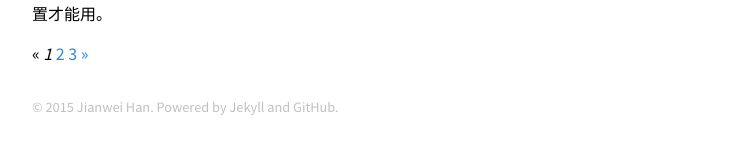
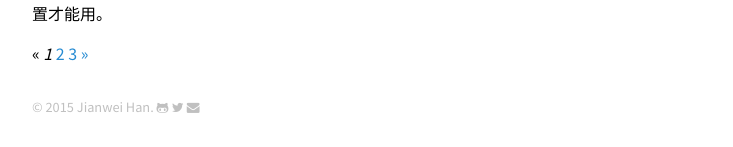
Before and after one commit to hanjianwei/hanjianwei.github.io, a Jekyll site: the page built from index.html, in a window 1280 px wide. Shown: the part 1259-1406 px from the top of the page, without its empty margins (272-1005 px from the left). Built offline with Jekyll 4.4.1, drawn with Linux system fonts in a browser that asks for light colours; the list of posts is cut into pages by our own code.

Commit message:
Add social links

```diff
--- a/_sass/scaffolding.scss
+++ b/_sass/scaffolding.scss
@@ -19,8 +19,18 @@ header nav, h1, h2, h3 {
   a {
     color: #505050;
   }
+  small {
+    color: #c0c0c0;
+  }
 }
 
-footer a {
-  color: inherit;
+footer {
+  color: #c0c0c0;
+  a {
+    color: inherit;
+    &:hover,
+    &:focus {
+      text-decoration: none;
+    }
+  }
 }
--- a/_sass/typography.scss
+++ b/_sass/typography.scss
@@ -1,36 +1,46 @@
 @font-face {
-  font-family: 'GB Heiti';
-  src: local('.PingFang SC Light'),
-       local('.PingFang-SC-Light'),
-       local('.PingFang SC'),
-       local('Hiragino Sans GB'),
-       local('Heiti SC Light'),
+  font-family: "GB Heiti";
+  src: local(".PingFang SC Light"),
+       local(".PingFang-SC-Light"),
+       local(".PingFang SC"),
+       local("Hiragino Sans GB"),
+       local("Heiti SC Light"),
        local(STHeitiSC-Light),
-       local('Heiti SC'),
+       local("Heiti SC"),
 
-       local('Microsoft Yahei'),
+       local("Microsoft Yahei"),
 
-       local('Noto Sans CJK SC'),
-       local('Source Han Sans SC'),
-       local('Source Han Sans CN'),
-       local('Droid Sans Fallback'),
-       local('WenQuanYi Micro Hei');
+       local("Noto Sans CJK SC"),
+       local("Source Han Sans SC"),
+       local("Source Han Sans CN"),
+       local("Droid Sans Fallback"),
+       local("WenQuanYi Micro Hei");
 }
 
 @font-face {
-  font-family: 'En Sans Serif';
+  font-family: "En Sans Serif";
   src: local(-apple-system),
-       local('Helvetica Neue'),
+       local("Helvetica Neue"),
        local(Helvetica),
        local(Arial);
 }
 
 @font-face {
-  font-family: 'Programming Mono';
-  src: local('Menlo'),
-       local('Consolas'),
-       local('Source Code Pro'),
-       local('Monaco');
+  font-family: "Programming Mono";
+  src: local("Menlo"),
+       local("Consolas"),
+       local("Source Code Pro"),
+       local("Monaco");
+}
+
+@font-face {
+  font-family: "Font Awesome";
+  src: local("FontAwesome"),
+       url("fontawesome-webfont.woff") format("woff");
+}
+
+.fo {
+  font-family: "Font Awesome";
 }
 
 $font-sans-serif:  "En Sans Serif", "GB Heiti", sans-serif !default;
@@ -57,11 +67,9 @@ header nav {
   small {
     font-size: 75%;
     font-weight: 400;
-    color: #c0c0c0;
   }
 }
 
 footer {
   font-size: 0.8rem;
-  color: #c0c0c0;
 }
--- a/index.html
+++ b/index.html
@@ -20,4 +20,11 @@ title: Home
 </div>
 
 {% include pagination.html %}
-<footer>&copy; {{ site.time | date: '%Y' }} Jianwei Han. Powered by <a href="http://jekyllrb.com/">Jekyll</a> and <a href="https://github.com">GitHub</a>.</footer>
+<footer>
+  &copy; {{ site.time | date: '%Y' }} Jianwei Han.
+  <span class="fo">
+    <a href="{{ site.github.owner_url }}">&#xf113;</a>
+    <a href="https://twitter.com/hanjianwei">&#xf099;</a>
+    <a href="mailto:blog@hanjianwei.com">&#xf0e0;</a>
+  </span>
+</footer>
```
Also changed, not shown: assets/fontawesome-webfont.woff (added).
